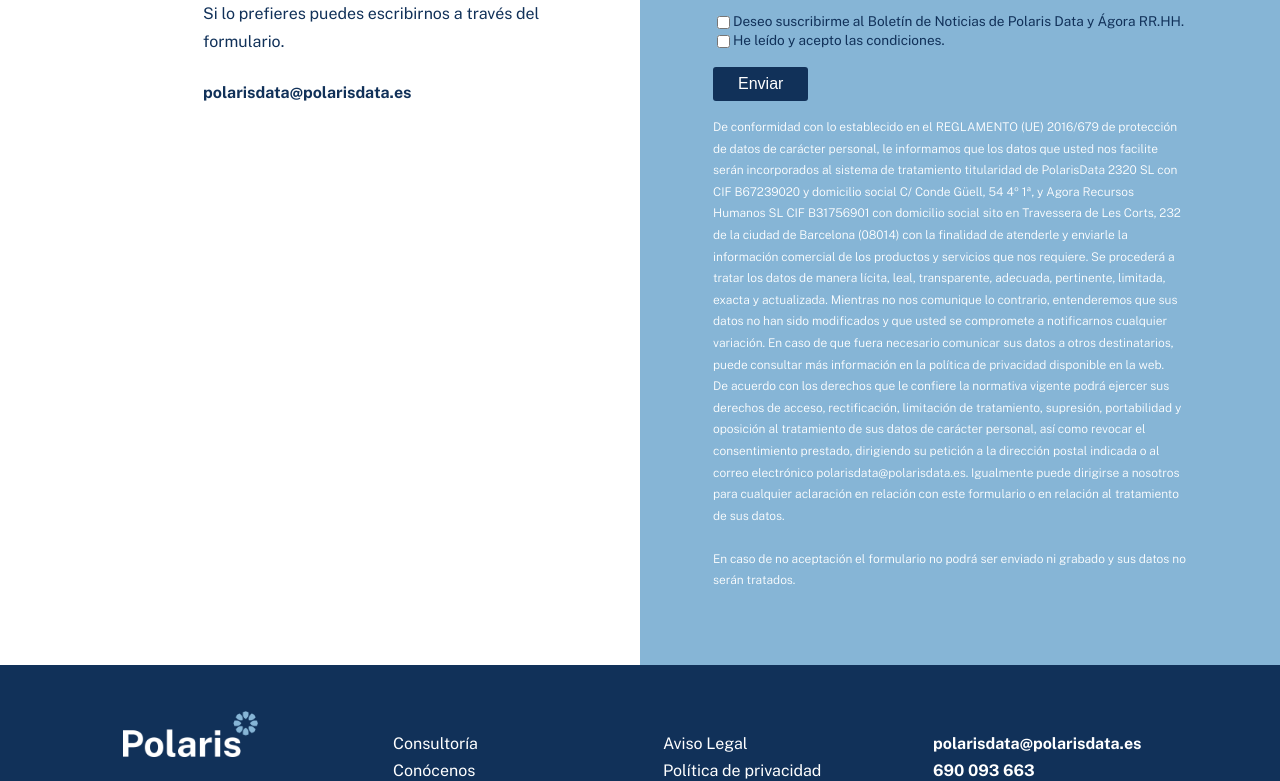
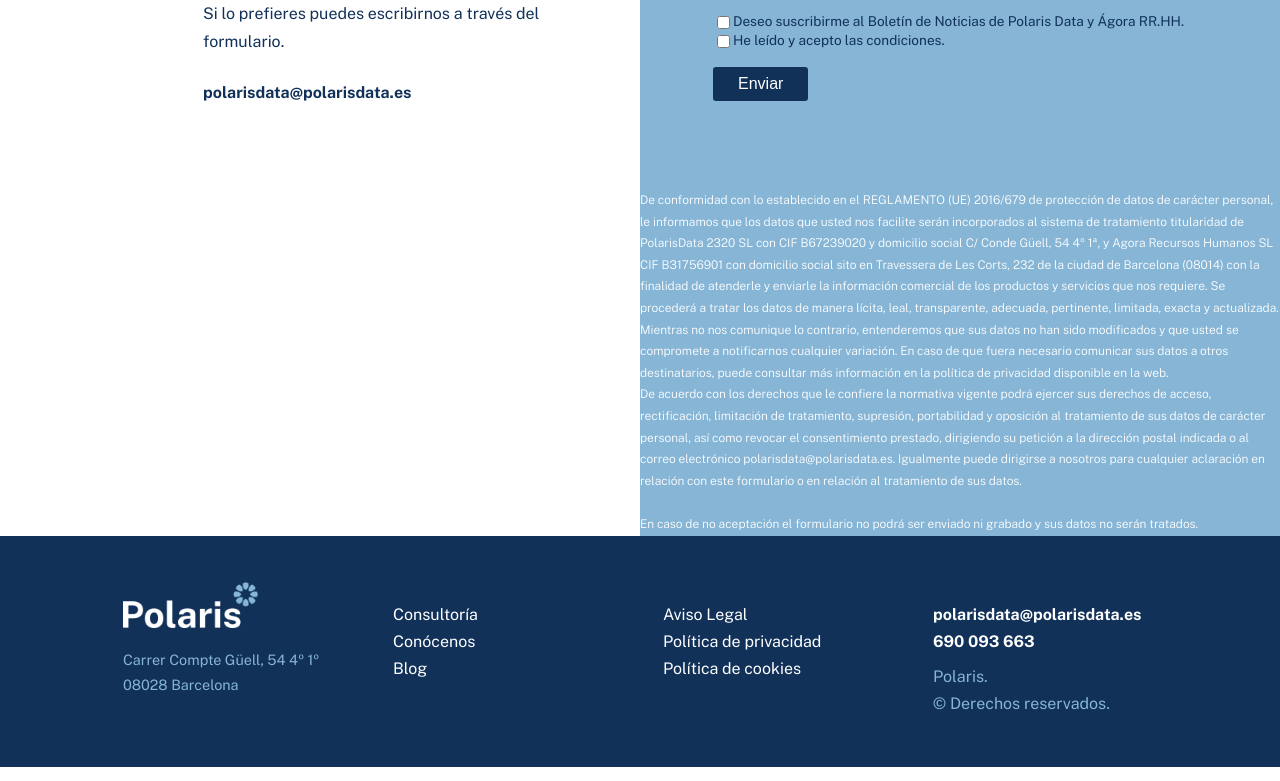
Before and after one commit to zima-is/polaris, a Next.js app: page /dejanos-guiarte in a window 1280 px wide. Shown: the part 632-1413 px from the top of the page. Built offline with nearby package versions, Linux system fonts and the light colour scheme.

Commit message:
fix: form

```diff
--- a/components/Formulario.js
+++ b/components/Formulario.js
@@ -50,12 +50,11 @@
                         </div>
 
                         <button type='submit'>Enviar</button>
-
-                        <p className={styles.legal}>De conformidad con lo establecido en el REGLAMENTO (UE) 2016/679 de protección de datos de carácter personal, le informamos que los datos que usted nos facilite serán incorporados al sistema de tratamiento titularidad de PolarisData 2320 SL con CIF B67239020 y domicilio social C/ Conde Güell, 54 4º 1ª, y Agora Recursos Humanos SL CIF B31756901 con domicilio social sito en Travessera de Les Corts, 232 de la ciudad de Barcelona (08014) con la finalidad de atenderle y enviarle la información comercial de los productos y servicios que nos requiere. Se procederá a tratar los datos de manera lícita, leal, transparente, adecuada, pertinente, limitada, exacta y actualizada. Mientras no nos comunique lo contrario, entenderemos que sus datos no han sido modificados y que usted se compromete a notificarnos cualquier variación. En caso de que fuera necesario comunicar sus datos a otros destinatarios, puede consultar más información en la política de privacidad disponible en la web. <br/>
-                            De acuerdo con los derechos que le confiere la normativa vigente podrá ejercer sus derechos de acceso, rectificación, limitación de tratamiento, supresión, portabilidad y oposición al tratamiento de sus datos de carácter personal, así como revocar el consentimiento prestado, dirigiendo su petición a la dirección postal indicada o al correo electrónico polarisdata@polarisdata.es. Igualmente puede dirigirse a nosotros para cualquier aclaración en relación con este formulario o en relación al tratamiento de sus datos.<br/><br/>
-                            En caso de no aceptación el formulario no podrá ser enviado ni grabado y sus datos no serán tratados.
-                        </p>
                     </form>
+                    <p className={styles.legal}>De conformidad con lo establecido en el REGLAMENTO (UE) 2016/679 de protección de datos de carácter personal, le informamos que los datos que usted nos facilite serán incorporados al sistema de tratamiento titularidad de PolarisData 2320 SL con CIF B67239020 y domicilio social C/ Conde Güell, 54 4º 1ª, y Agora Recursos Humanos SL CIF B31756901 con domicilio social sito en Travessera de Les Corts, 232 de la ciudad de Barcelona (08014) con la finalidad de atenderle y enviarle la información comercial de los productos y servicios que nos requiere. Se procederá a tratar los datos de manera lícita, leal, transparente, adecuada, pertinente, limitada, exacta y actualizada. Mientras no nos comunique lo contrario, entenderemos que sus datos no han sido modificados y que usted se compromete a notificarnos cualquier variación. En caso de que fuera necesario comunicar sus datos a otros destinatarios, puede consultar más información en la política de privacidad disponible en la web. <br/>
+                        De acuerdo con los derechos que le confiere la normativa vigente podrá ejercer sus derechos de acceso, rectificación, limitación de tratamiento, supresión, portabilidad y oposición al tratamiento de sus datos de carácter personal, así como revocar el consentimiento prestado, dirigiendo su petición a la dirección postal indicada o al correo electrónico polarisdata@polarisdata.es. Igualmente puede dirigirse a nosotros para cualquier aclaración en relación con este formulario o en relación al tratamiento de sus datos.<br/><br/>
+                        En caso de no aceptación el formulario no podrá ser enviado ni grabado y sus datos no serán tratados.
+                    </p>
 
             </div>
         </div>
```
